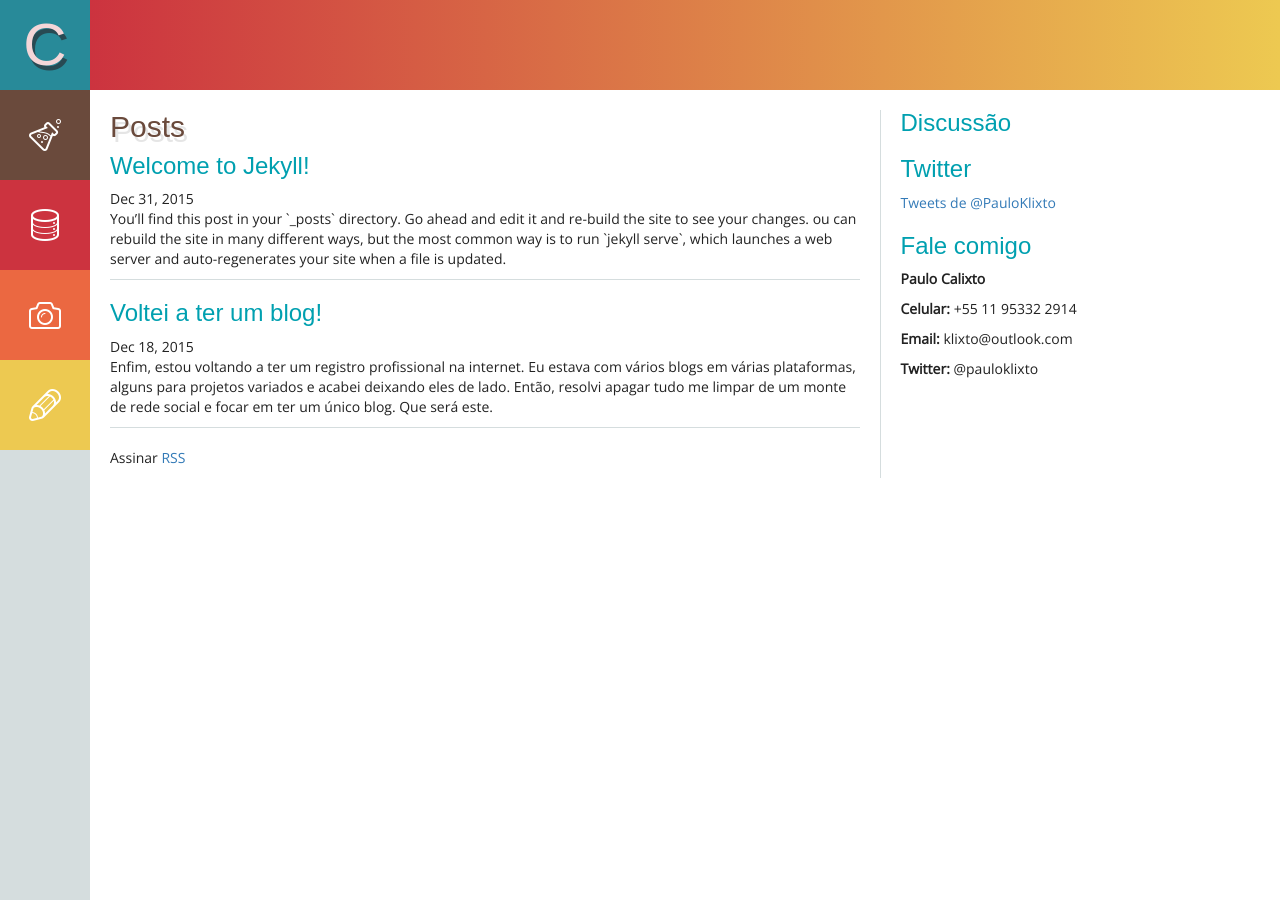
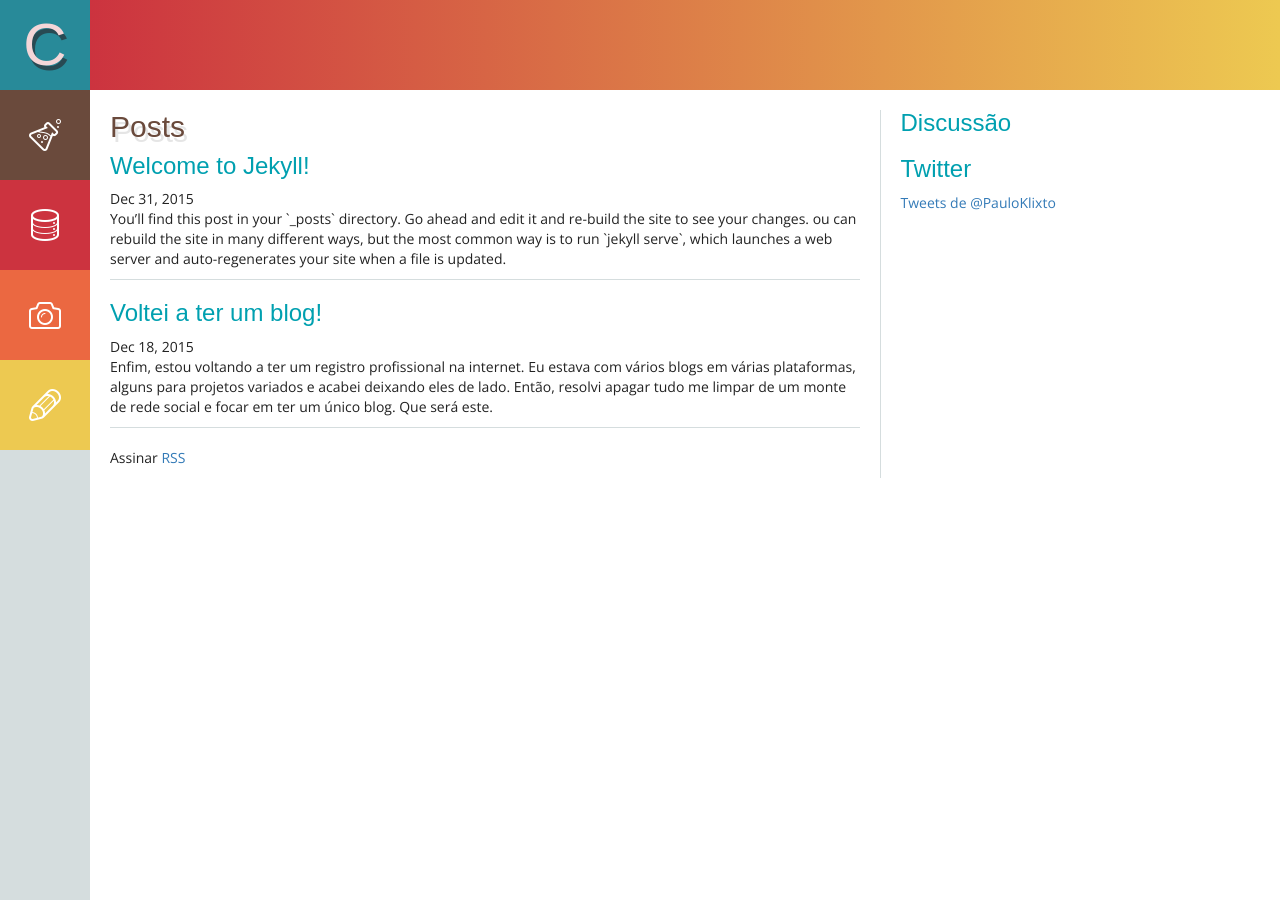
Before and after one commit to PauloKlixto/pauloklixto.github.io, a Jekyll site: the page built from blog.html, in a window 1280 px wide. Built offline with Jekyll 4.4.1, drawn with Linux system fonts in a browser that asks for light colours; some web fonts are replaced; comment, search, counter and statistics services are not loaded.

Commit message:
Proteção de Dados Pessoais

```diff
--- a/_layouts/default.html
+++ b/_layouts/default.html
@@ -45,13 +45,6 @@
           <a class="twitter-timeline" href="https://twitter.com/PauloKlixto" data-widget-id="677887559020752896">Tweets de @PauloKlixto</a>
 <script>!function(d,s,id){var js,fjs=d.getElementsByTagName(s)[0],p=/^http:/.test(d.location)?'http':'https';if(!d.getElementById(id)){js=d.createElement(s);js.id=id;js.src=p+"://platform.twitter.com/widgets.js";fjs.parentNode.insertBefore(js,fjs);}}(document,"script","twitter-wjs");</script>
         </aside>
-        <aside class="contact">
-          <h3>Fale comigo</h3>
-          <p><strong>Paulo Calixto</strong></p>
-          <p><strong>Celular:</strong> +55 11 95332 2914</p>
-          <p><strong>Email:</strong> klixto@outlook.com</p>
-          <p><strong>Twitter:</strong> @pauloklixto</p>
-        </aside>
       </section>
 
     </section>
```
